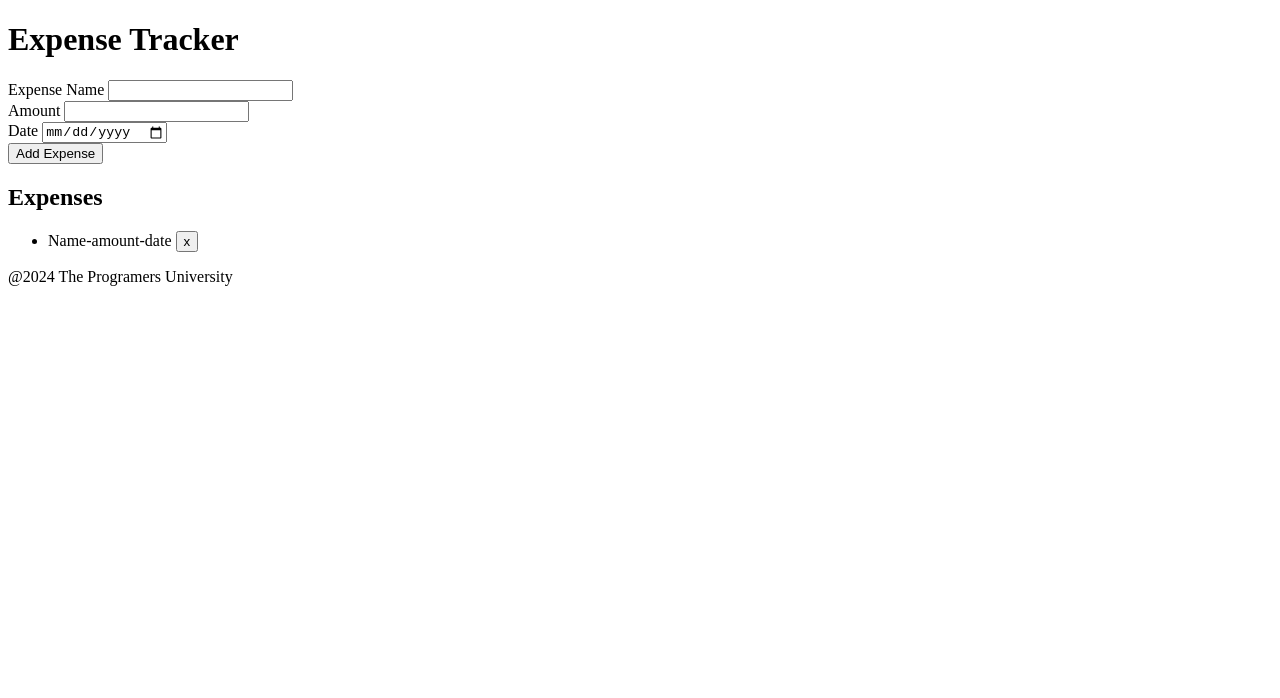
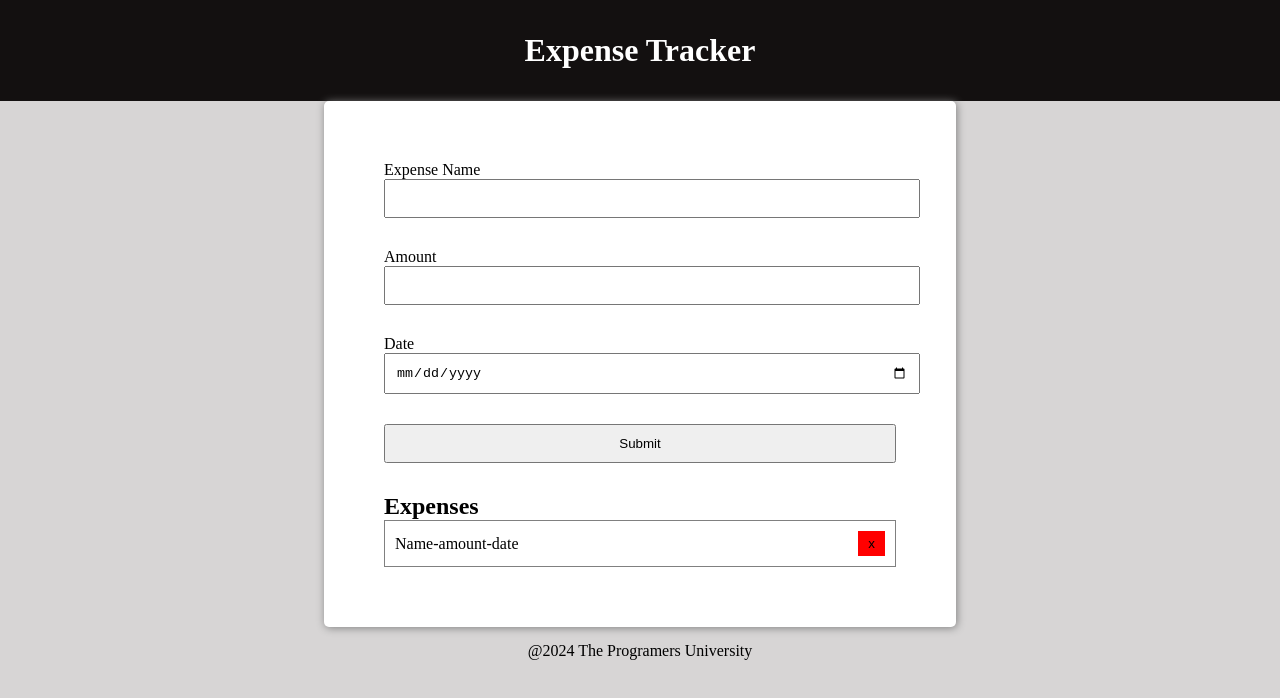
Before and after one commit to boakaidorborkamara/expense-tracker, a plain HTML site: page index.html in a window 1280 px wide. Drawn offline with Linux system fonts and the light colour scheme.

Commit message:
apply basic styles to index page

```diff
--- /dev/null
+++ b/css/style.css
@@ -0,0 +1,85 @@
+:root {
+  --primary-color: #131010;
+  --secondary-color: rgb(215, 213, 213);
+  --accent-color: #f0bb78;
+  --warning-color: red;
+}
+
+/* ||GENERAL  */
+* {
+  margin: 0;
+  padding: 0;
+}
+
+body {
+  background: var(--secondary-color);
+}
+
+section {
+  width: 100%;
+}
+
+label {
+  display: block;
+}
+
+input {
+  width: 100%;
+  padding: 10px;
+  margin-bottom: 30px;
+}
+
+li {
+  list-style-type: none;
+  display: flex;
+  justify-content: space-between;
+  align-items: center;
+  border: 1px solid gray;
+  padding: 10px;
+}
+
+/* ||HEADER  */
+header {
+  background: var(--primary-color);
+  text-align: center;
+  color: white;
+  padding: 2em;
+}
+
+/* ||MAIN  */
+main {
+  display: flex;
+  /* flex-direction: column; */
+  justify-content: center;
+  /* align-items: center; */
+}
+
+main #container {
+  display: flex;
+  flex-direction: column;
+  justify-content: center;
+  align-items: center;
+  width: 40vw;
+  background: white;
+  padding: 60px;
+  border-radius: 5px;
+  box-shadow: 1px 1px 8px gray;
+  margin-bottom: 15px;
+}
+
+/* ||EXPENSE FORM  */
+#expense-form {
+  width: 100%;
+}
+
+/* ||EXPENSE LIST  */
+#expense-list .delete-btn {
+  background: red;
+  padding: 5px 10px 5px 10px;
+  border: none;
+}
+
+/* ||FOOTER  */
+footer {
+  text-align: center;
+}
--- a/index.html
+++ b/index.html
@@ -4,15 +4,17 @@
     <meta charset="UTF-8" />
     <meta name="viewport" content="width=device-width, initial-scale=1.0" />
     <title>Expense Tracker</title>
+    <link rel="stylesheet" href="./css/style.css" />
   </head>
   <body>
     <header>
       <h1>Expense Tracker</h1>
     </header>
     <main>
+      <div id="container">
         <!-- expense form  -->
         <section>
-        <form action="">
+          <form action="" id="expense-form">
             <!-- expense name  -->
             <div>
               <label for="expense-name">Expense Name</label>
@@ -33,18 +35,23 @@
 
             <!-- add expense button  -->
             <div>
-            <button>Add Expense</button>
+              <!-- <button>Add Expense</button> -->
+              <input type="submit" name="Add Expense" />
             </div>
           </form>
         </section>
 
         <!-- expenses list  -->
-      <section>
+        <section id="expense-list">
           <h2>Expenses</h2>
           <ul>
-          <li>Name-amount-date <button>x</button></li>
+            <li>
+              <span>Name-amount-date</span>
+              <button class="delete-btn">x</button>
+            </li>
           </ul>
         </section>
+      </div>
     </main>
     <footer>
       <p>@2024 The Programers University</p>
```
Also changed, not shown: js/script.js (added). Lines whose indentation alone changed are shown as unchanged.
